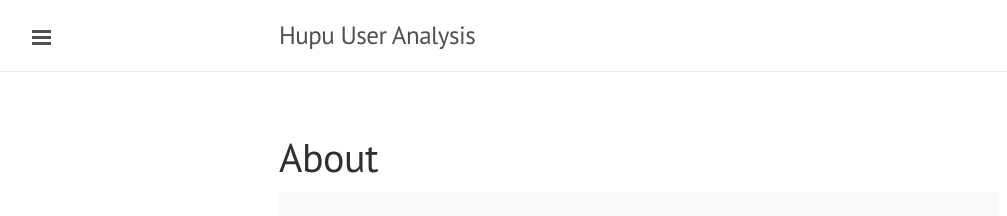
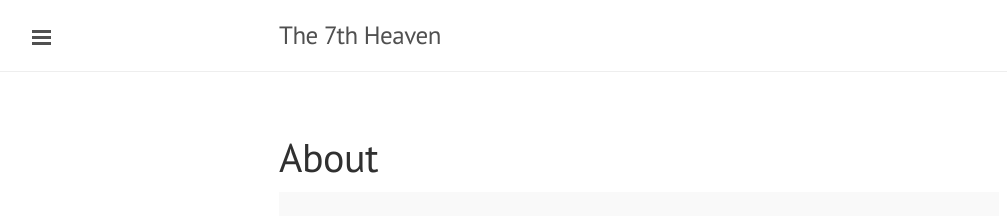
Before and after one commit to y26jin/y26jin.github.io, a Jekyll site: the page built from about.md, in a window 1280 px wide. Shown: the top 216 px of the page, without its empty margins (1-1008 px from the left). Built offline with Jekyll 4.4.1, drawn with Linux system fonts in a browser that asks for light colours; Markdown is read by kramdown in place of the engine named in the settings.

Commit message:
name change

```diff
--- a/_config.yml
+++ b/_config.yml
@@ -6,9 +6,9 @@
 permalink:        pretty
 
 # Setup
-title:            Hupu User Analysis
-#tagline:          'hupuuser'
-#description:      'Hupu User Analysis'
+title:            The 7th Heaven
+#tagline:          'yuhang'
+#description:      '7th heaven'
 url:              http://y26jin.github.io
 
 author:
```
